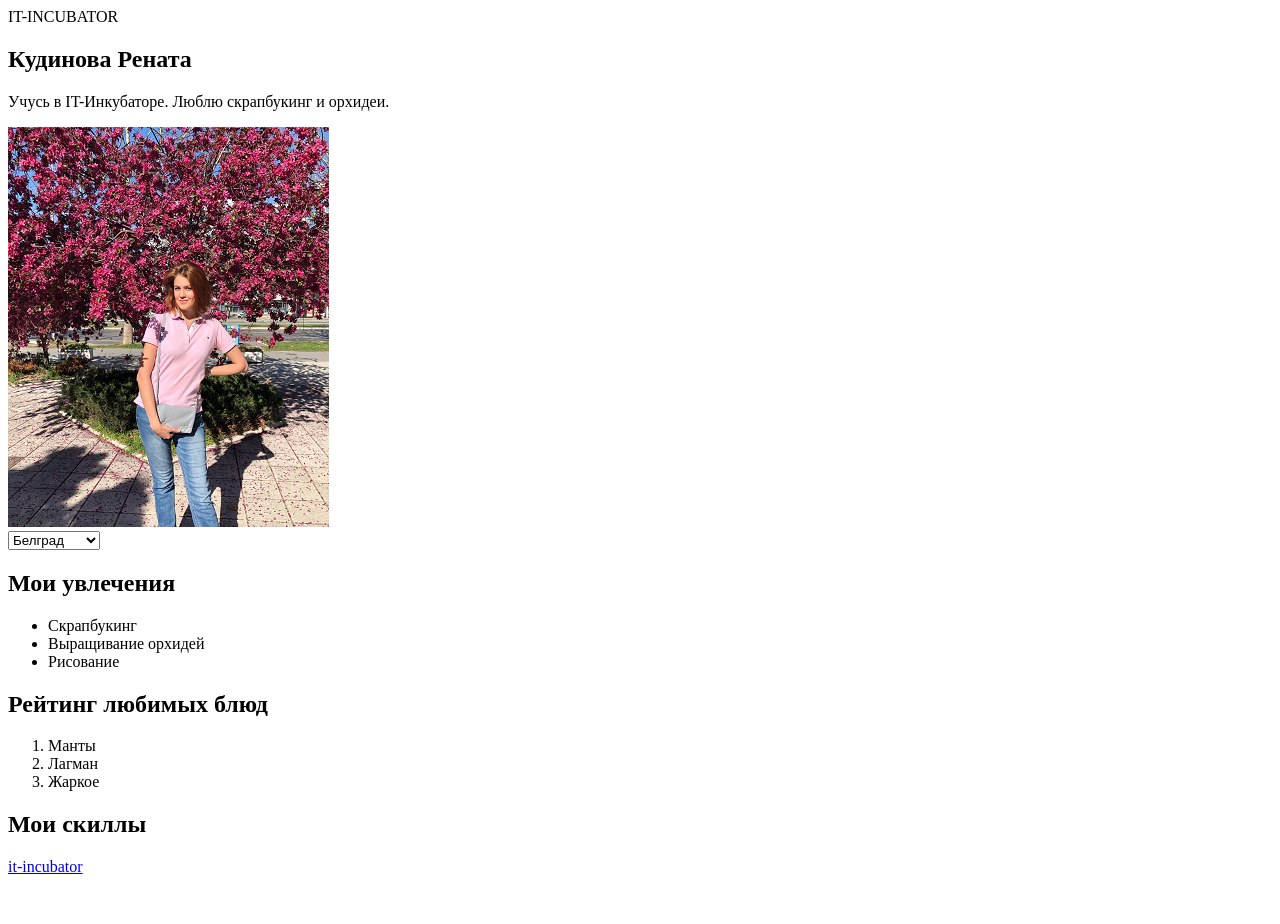
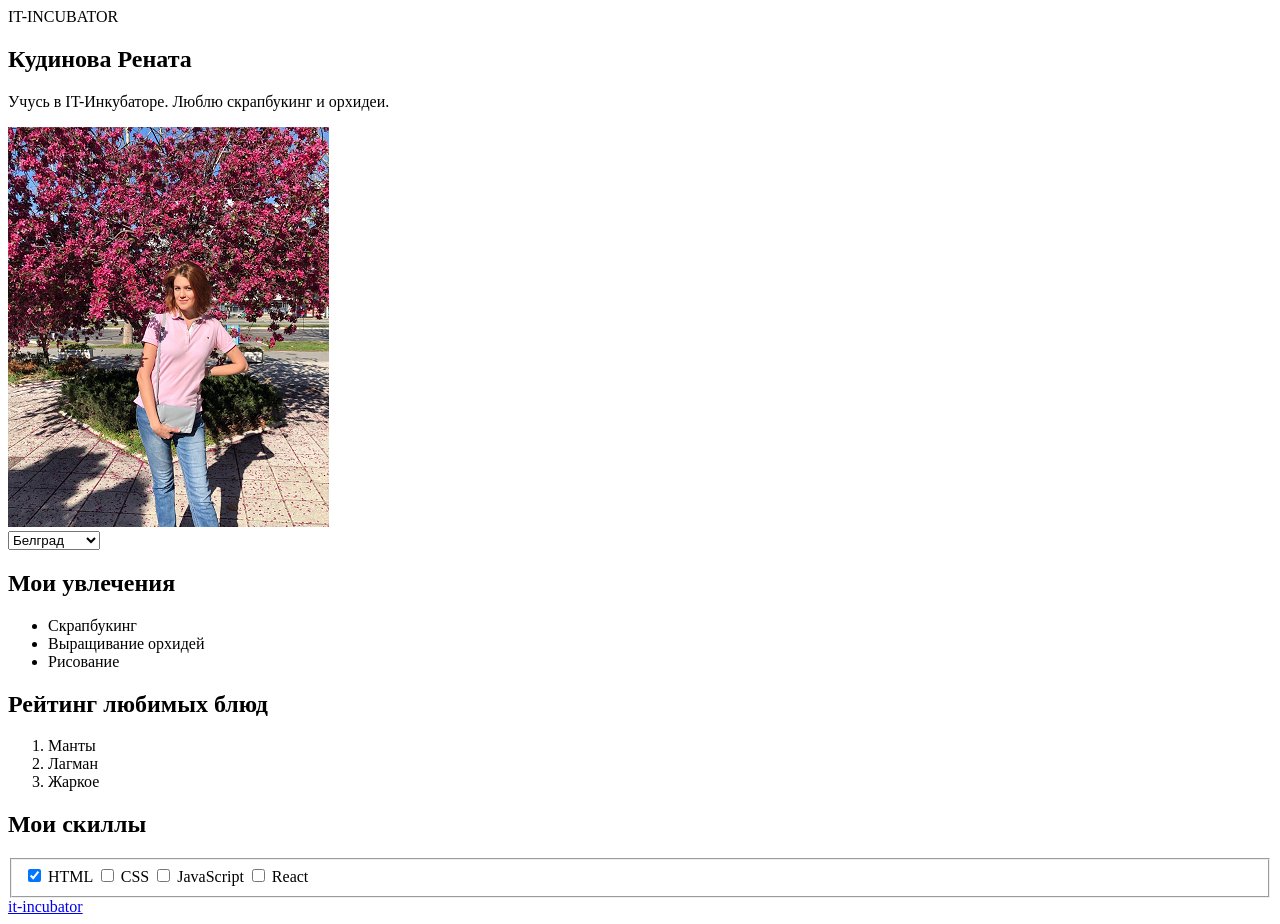
Before and after one commit to kdrenata/1-hw-with-auto-test-html-css-main, a plain HTML site: page index.html in a window 1280 px wide. Before the commit the page ends 884 px from the top, so only its background shows below. Drawn offline with Linux system fonts and the light colour scheme.

Commit message:
task-4 completed

```diff
--- a/index.html
+++ b/index.html
@@ -62,6 +62,24 @@
                 - В подписи укажи названия любых тем по верстке (все, что знаешь или слышал).
                 - Каждый чекбокс должен быть связан со своей подписью. Для этого чекбокс должен находиться в элементе для подписи
                 - Отметь "галочкой" (с помощью специального атрибута) темы, которые ты уже знаешь. -->
+                <fieldset>
+                    <label>
+                        <input type="checkbox" value="HTML" checked>
+                        HTML
+                    </label>
+                    <Label>
+                        <input type="checkbox" value="CSS">
+                        CSS
+                    </Label>
+                    <label>
+                        <input type="checkbox" value="JS">
+                        JavaScript
+                    </label>
+                    <label>
+                        <input type="checkbox" value="React">
+                        React
+                    </label>
+                </fieldset>
         </div>
         <!-- 5) Создай здесь однострочное поле для ввода текста с подсказкой "Новый скилл", которая исчезает, когда начинаешь что-то печатать (для подсказки есть специальный атрибут) -->
         <!-- 6) Создай здесь кнопку “Добавить” -->
```
